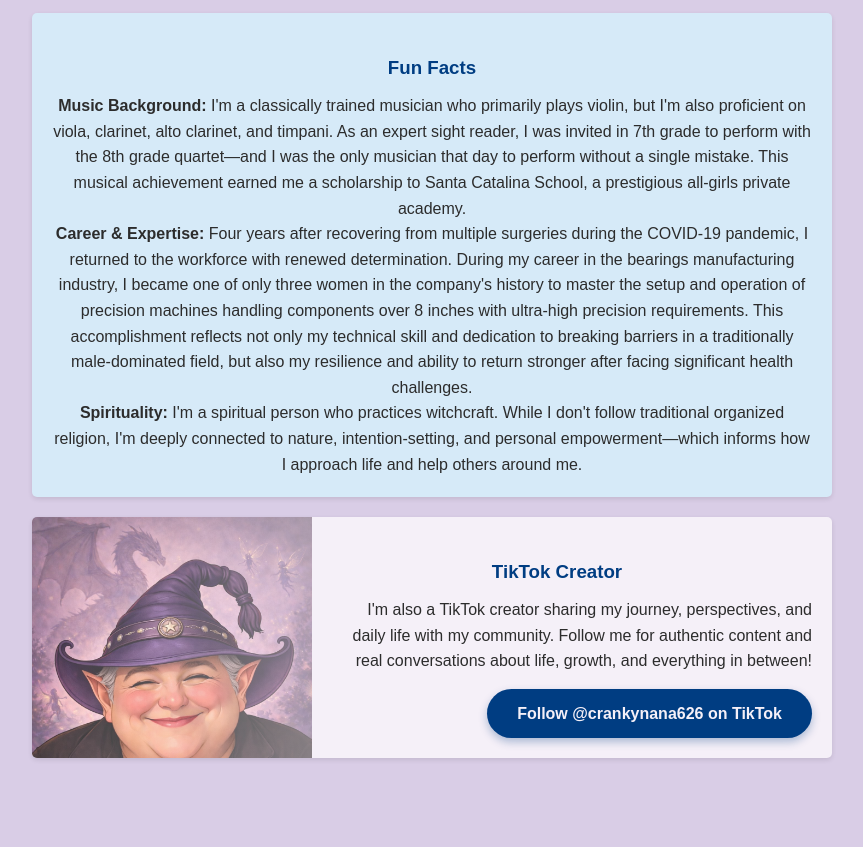
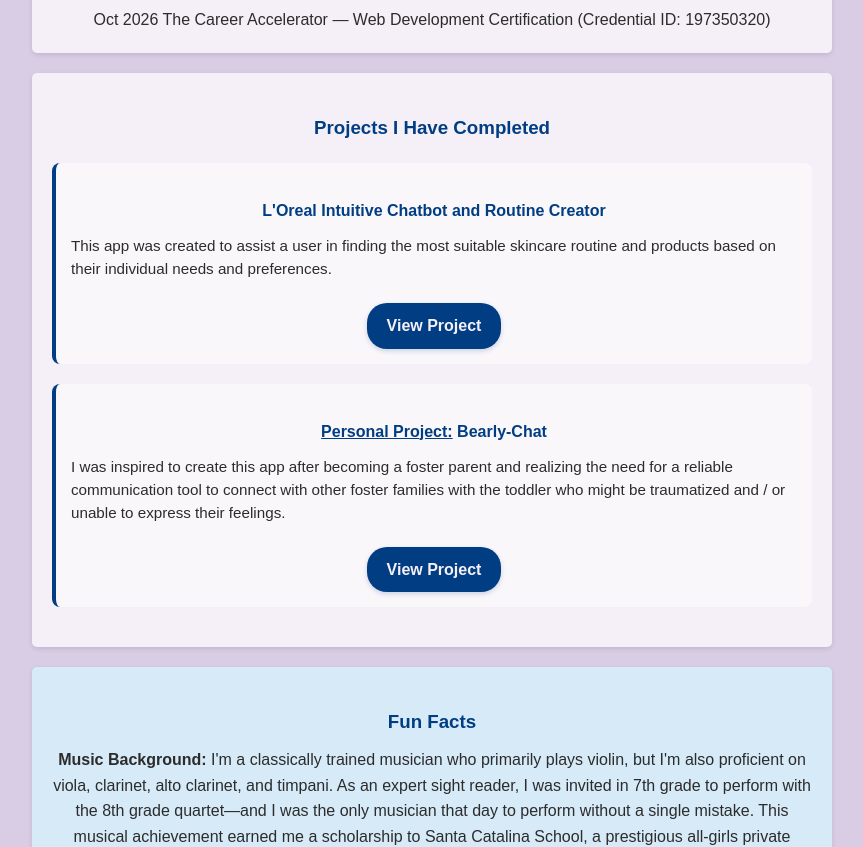
Before and after one commit to TMPark12/Tina-Park-Portfolio, a plain HTML site: page index.html in a window 1280 px wide. Shown: the part 1626-2473 px from the top of the page, without its empty margins (208-1071 px from the left). Drawn offline with Linux system fonts and the light colour scheme.

Commit message:
Add projects section with descriptions and links; style updates for project display

```diff
--- a/index.html
+++ b/index.html
@@ -15,6 +15,7 @@
         <a href="#biography">Biography</a>
         <a href="#philosophy">My Philosophy</a>
         <a href="#education">Education</a>
+        <a href="#projects">Projects</a>
         <a href="#fun-facts">Fun Facts</a>
         <a href="#tiktok">TikTok Creator</a>
     </nav>
@@ -43,6 +44,20 @@
         <ul class="education-list">
             <li>Oct 2026 The Career Accelerator — Web Development Certification (Credential ID: 197350320)</li>
         </ul>
+    </section>
+
+    <section id="projects">
+        <h3>Projects I Have Completed</h3>
+        <div class="project-container">
+            <h4>L'Oreal Intuitive Chatbot and Routine Creator</h4>
+            <p class="project-description">This app was created to assist a user in finding the most suitable skincare routine and products based on their individual needs and preferences.</p>
+            <a href="https://tmpark12.github.io/L-Oreal-Chatbot/" target="_blank" class="project-link">View Project</a>
+        </div>
+        <div class="project-container">
+            <h4><span class="personal-project">Personal Project:</span> Bearly-Chat</h4>
+            <p class="project-description">I was inspired to create this app after becoming a foster parent and realizing the need for a reliable communication tool to connect with other foster families with the toddler who might be traumatized and / or unable to express their feelings.</p>
+            <a href="https://tmpark12.github.io/Bearly-Chat/" target="_blank" class="project-link">View Project</a>
+        </div>
     </section>
 
     <section id="fun-facts">
--- a/style.css
+++ b/style.css
@@ -128,6 +128,56 @@ section.is-active {
     }
 }
 
+#projects {
+    background-color: #F5F0F8;
+}
+
+#projects:hover,
+#projects.is-active {
+    background-color: #E8E8E8;
+}
+
+.project-container {
+    margin: 20px 0;
+    padding: 15px;
+    background-color: rgba(255, 255, 255, 0.5);
+    border-radius: 8px;
+    border-left: 4px solid #003D82;
+}
+
+.project-description {
+    margin: 12px 0;
+    font-size: 0.95em;
+    line-height: 1.5;
+    color: #2C2C2C;
+    text-align: left;
+}
+
+.personal-project {
+    text-decoration: underline;
+    font-weight: 900;
+    color: #003D82;
+}
+
+.project-link {
+    display: inline-block;
+    margin-top: 10px;
+    padding: 10px 20px;
+    background-color: #003D82;
+    color: #F5F0F8;
+    text-decoration: none;
+    border-radius: 20px;
+    font-weight: 700;
+    transition: all 0.3s ease;
+    box-shadow: 0 2px 5px rgba(0, 61, 130, 0.2);
+}
+
+.project-link:hover {
+    background-color: #002A5C;
+    transform: translateY(-2px);
+    box-shadow: 0 4px 10px rgba(0, 61, 130, 0.3);
+}
+
 
 #philosophy {
     background-color: #D6EAF8;
```
